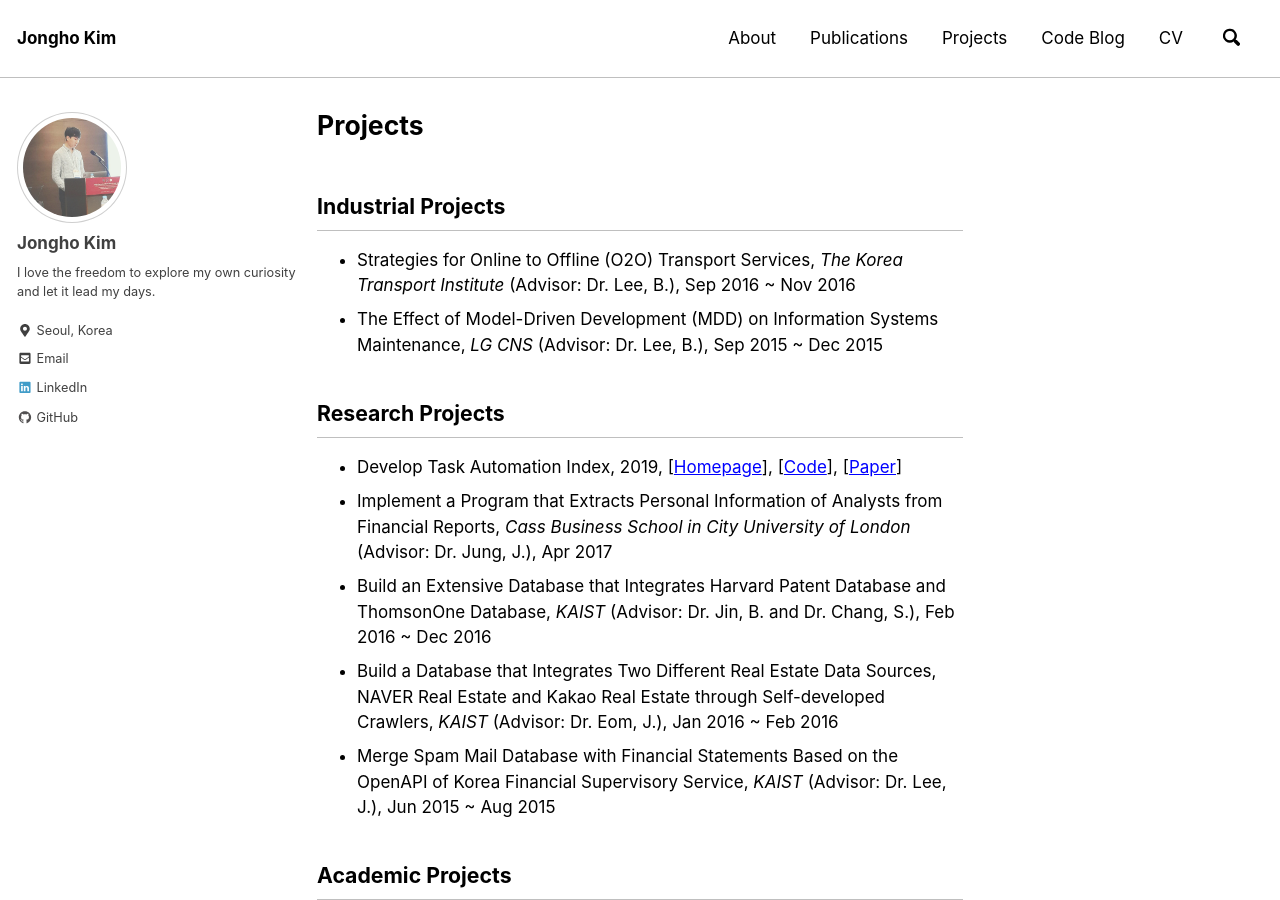
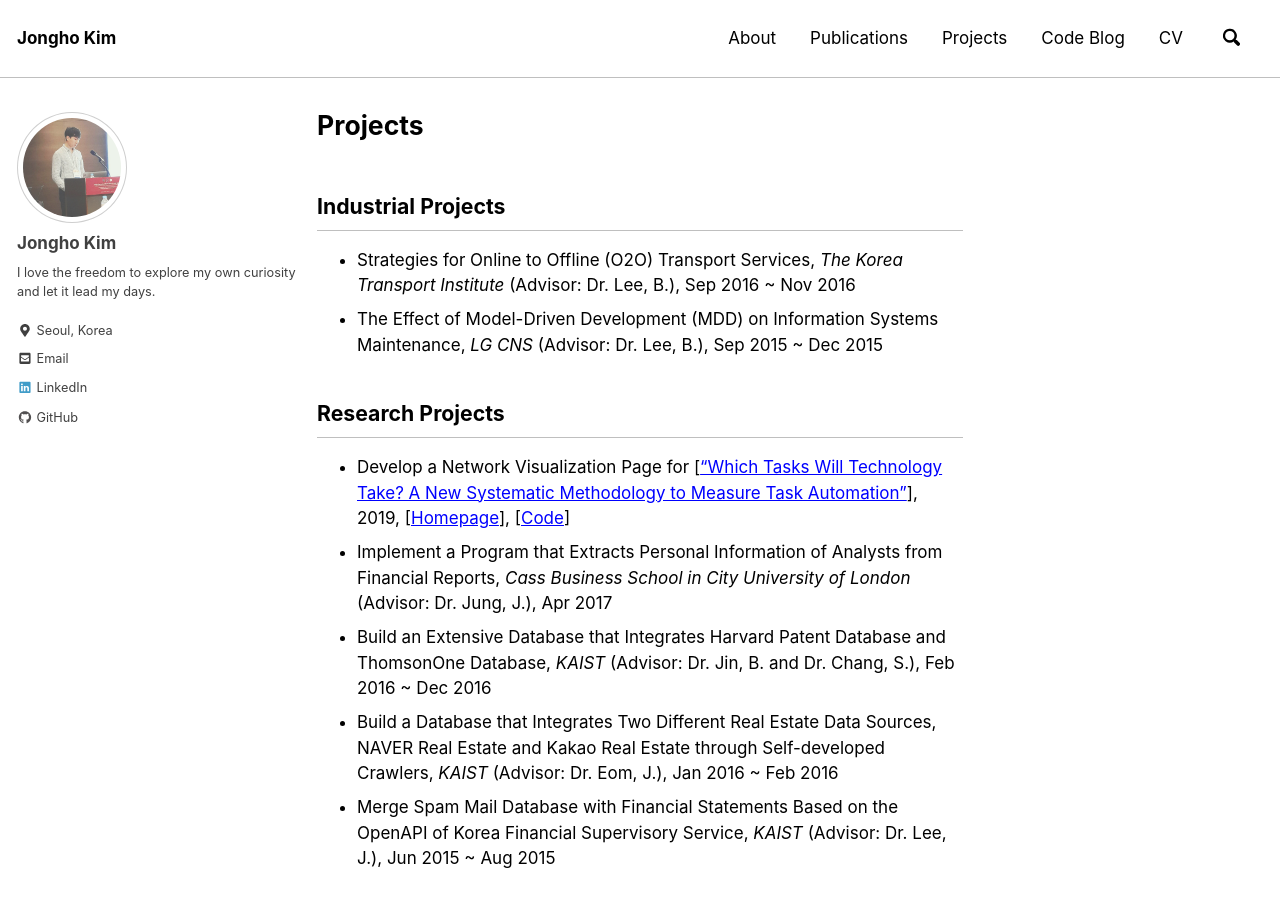
Before and after one commit to jonghkim/jonghkim.github.io, a Jekyll site: the page built from _pages/project.md, in a window 1280 px wide and 900 px high. Built offline with Jekyll 4.4.1, drawn with Linux system fonts in a browser that asks for light colours; nearby versions of some CDN libraries.

Commit message:
project update

```diff
--- a/_pages/project.md
+++ b/_pages/project.md
@@ -10,7 +10,7 @@ last_modified_at: 2019-03-19
 - The Effect of Model-Driven Development (MDD) on Information Systems Maintenance, *LG CNS* (Advisor: Dr. Lee, B.), Sep 2015 ~ Dec 2015
 
 ## Research Projects
-- Develop Task Automation Index, 2019, [[Homepage](http://jobautomation.pythonanywhere.com)], [[Code](https://github.com/jonghkim/job-automation-index-web)], [[Paper](https://aisel.aisnet.org/icis2016/Sustainability/Presentations/8/)]
+- Develop a Network Visualization Page for [["Which Tasks Will Technology Take? A New Systematic Methodology to Measure Task Automation"](https://aisel.aisnet.org/icis2016/Sustainability/Presentations/8/)], 2019, [[Homepage](http://jobautomation.pythonanywhere.com)], [[Code](https://github.com/jonghkim/job-automation-index-web)]
 - Implement a Program that Extracts Personal Information of Analysts from Financial Reports, *Cass Business School in City University of London* (Advisor: Dr. Jung, J.), Apr 2017
 - Build an Extensive Database that Integrates Harvard Patent Database and ThomsonOne Database, *KAIST* (Advisor: Dr. Jin, B. and Dr. Chang, S.), Feb 2016 ~ Dec 2016
 - Build a Database that Integrates Two Different Real Estate Data Sources, NAVER Real Estate and Kakao Real Estate through Self-developed Crawlers, *KAIST* (Advisor: Dr. Eom, J.), Jan 2016 ~ Feb 2016
```
